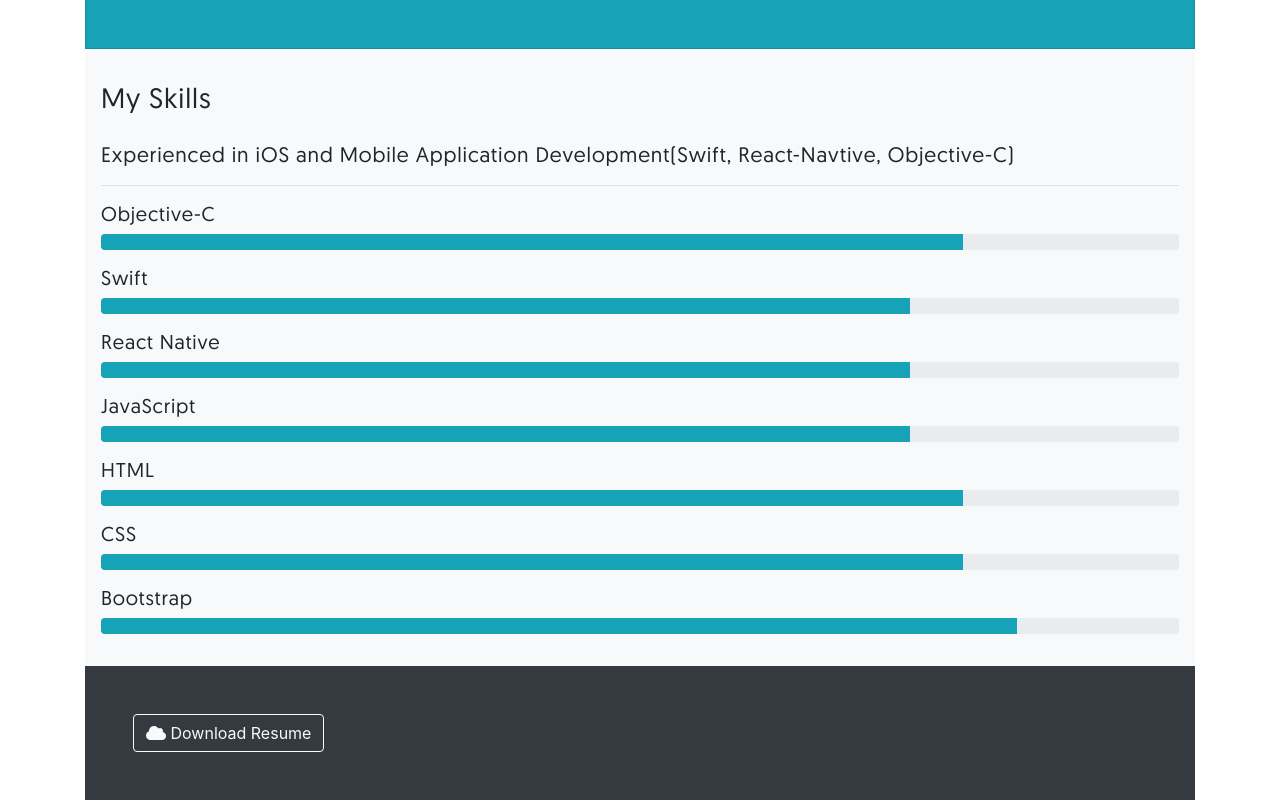
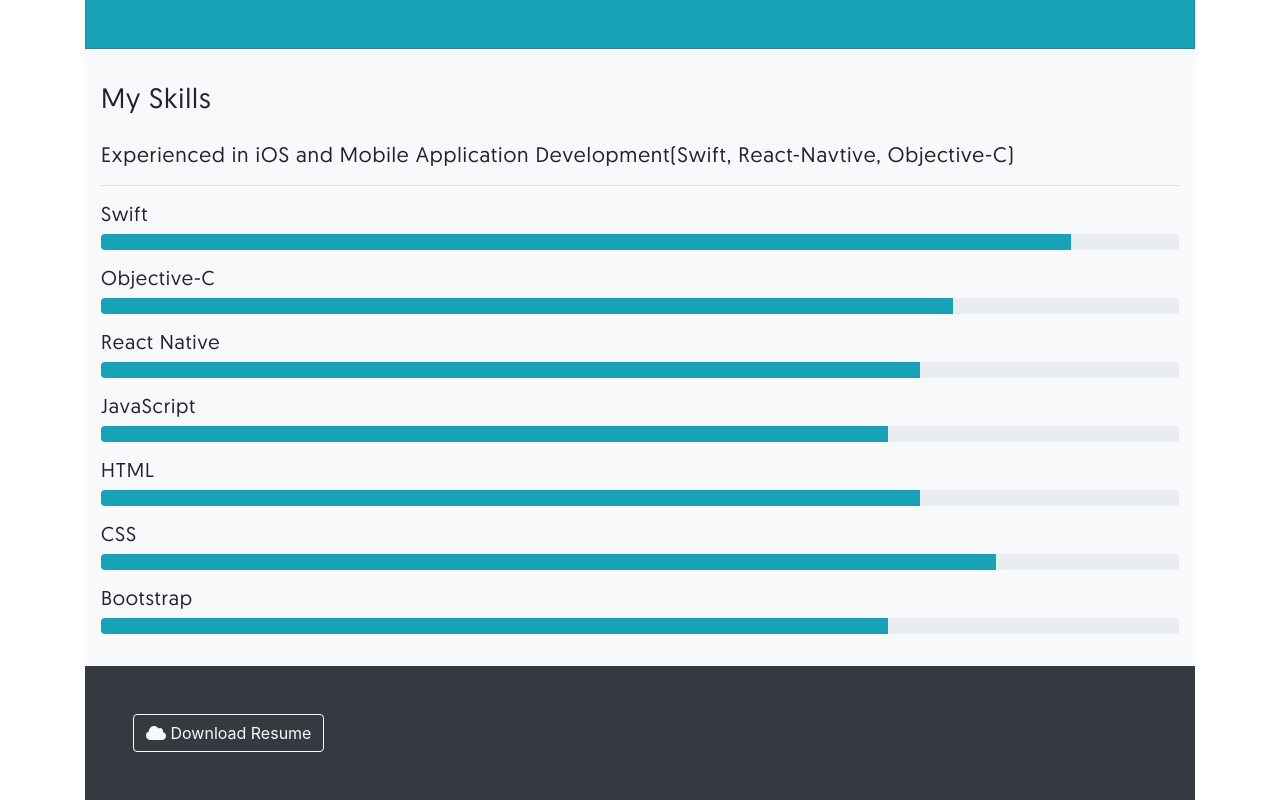
Before and after one commit to ndpiparava/Profile, an Angular app: page / in a window 1280 px wide. Shown: the part 1060-1860 px from the top of the page. Built offline with nearby package versions, Linux system fonts and the light colour scheme.

Commit message:
corrected skill componenets

```diff
--- a/src/app/home/home.component.ts
+++ b/src/app/home/home.component.ts
@@ -14,13 +14,13 @@ export class HomeComponent implements OnInit {
   constructor() {}
 
   public mySkills: Skill[] = [
-    new Skill("Objective-C", 80),
-    new Skill("Swift", 75),
-    new Skill("React Native", 75),
-    new Skill("JavaScript", 75),
-    new Skill("HTML", 80),
-    new Skill("CSS", 80),
-    new Skill("Bootstrap", 85)
+    new Skill("Swift", 90),
+    new Skill("Objective-C", 79),
+    new Skill("React Native", 76),
+    new Skill("JavaScript", 73),
+    new Skill("HTML", 76),
+    new Skill("CSS", 83),
+    new Skill("Bootstrap", 73)
   ];
 
   ngOnInit() {}
```
